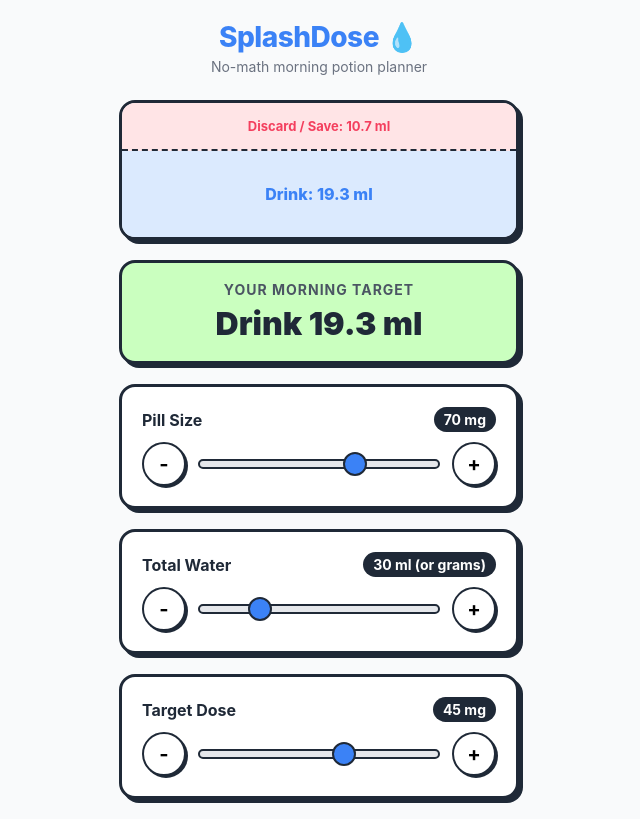
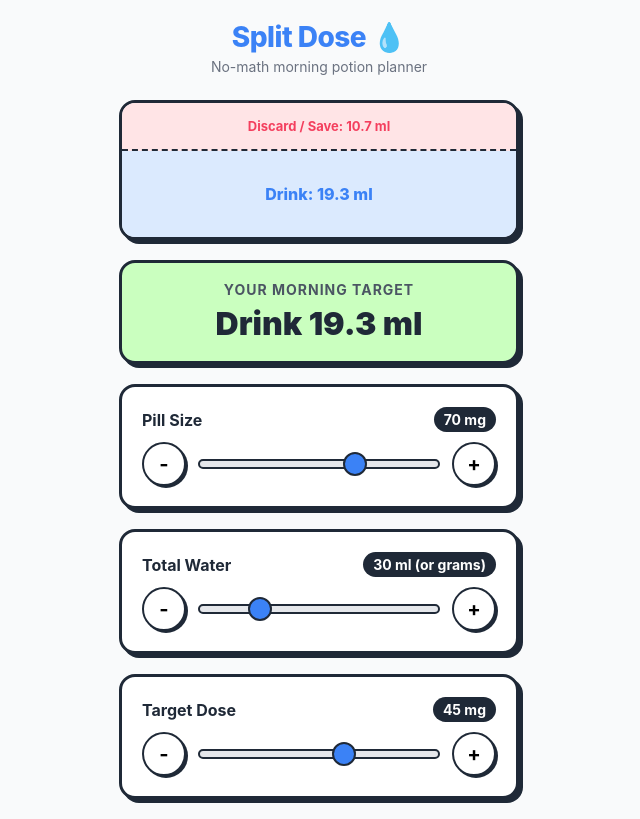
Before and after one commit to Bennmh/ben, a plain HTML site: page index.html in a window 1280 px wide. Shown: the whole page, without its empty margins (321-961 px from the left). Drawn offline with Linux system fonts and the light colour scheme.

Commit message:
Update index.html

```diff
--- a/index.html
+++ b/index.html
@@ -218,7 +218,7 @@
 
 <div class="app-container">
     <header>
-        <h1>SplashDose 💧</h1>
+        <h1>Split Dose 💧</h1>
         <p>No-math morning potion planner</p>
     </header>
 
```
